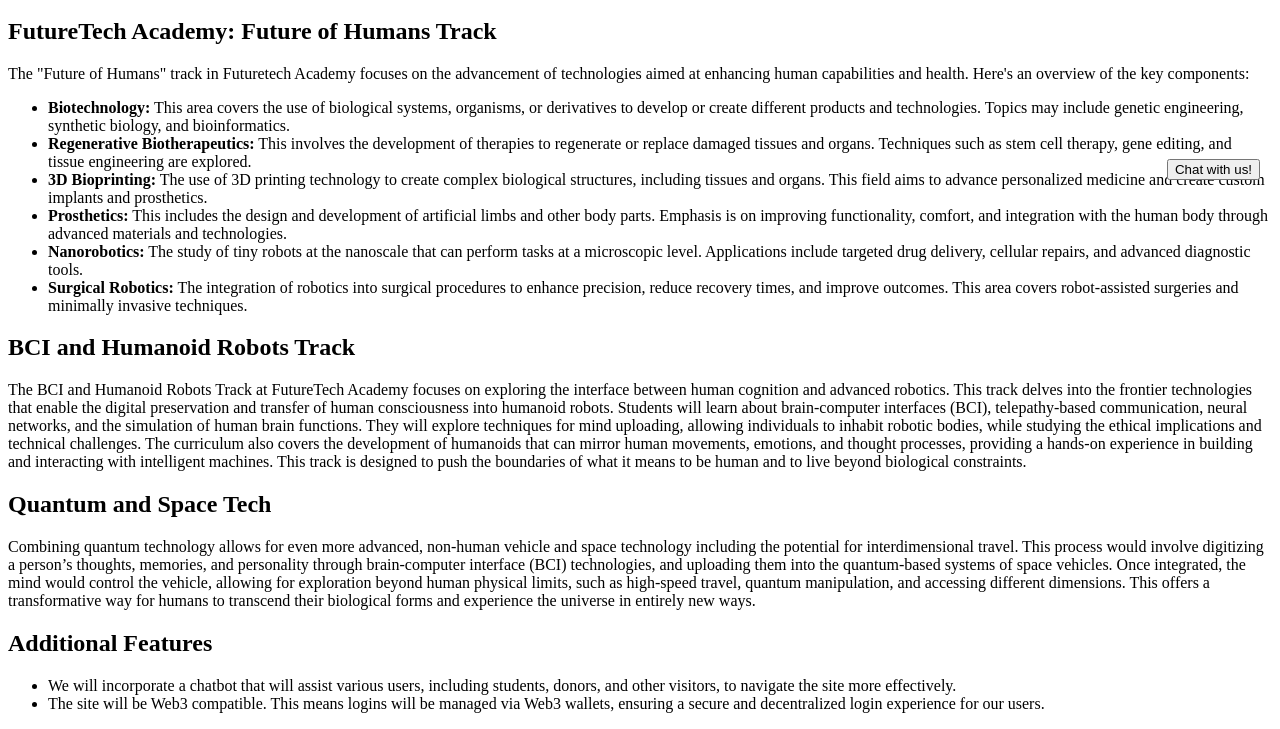
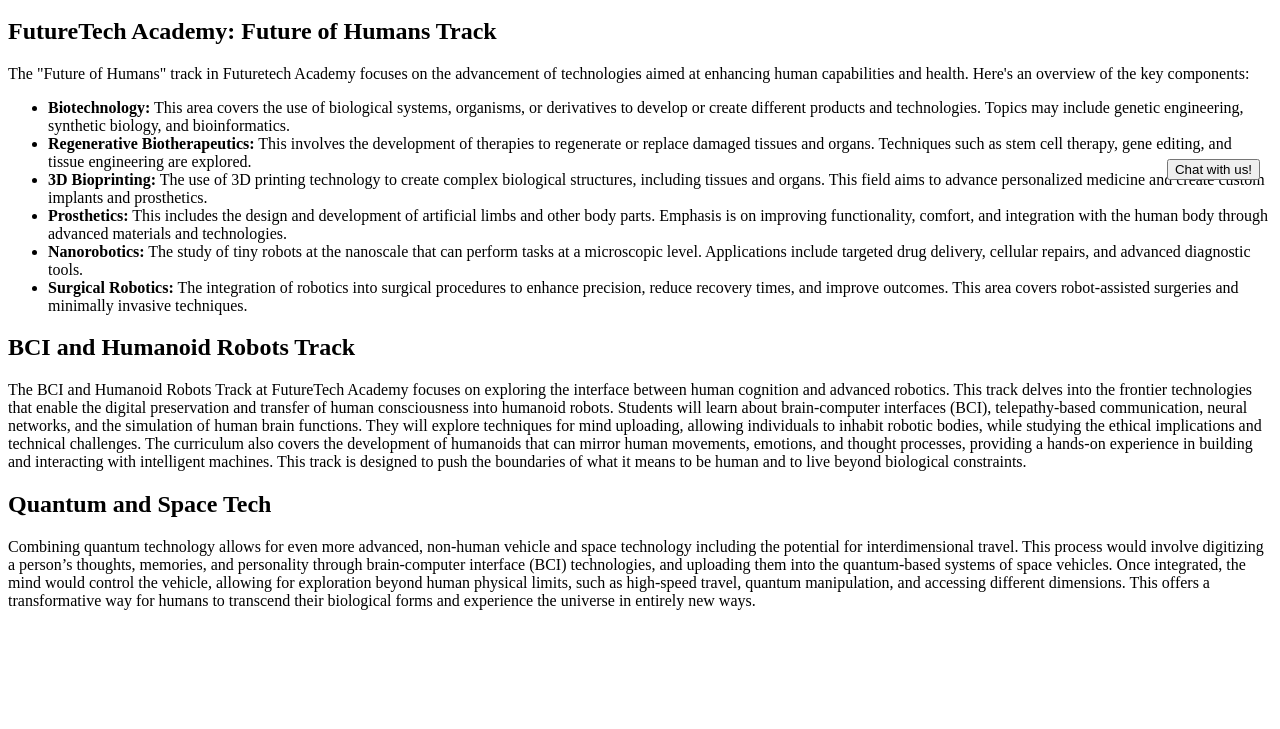
Before and after one commit to Futuretechfoundation/website, a plain HTML site: page index.html in a window 1280 px wide. Shown: the part 600-1329 px from the top of the page. After the commit the page ends 1226 px from the top, so only its background shows below. Drawn offline with Linux system fonts and the light colour scheme.

Commit message:
Update index.html

```diff
--- a/index.html
+++ b/index.html
@@ -104,14 +104,6 @@
         <p>Combining quantum technology allows for even more advanced, non-human vehicle and space technology including the potential for interdimensional travel. This process would involve digitizing a person’s thoughts, memories, and personality through brain-computer interface (BCI) technologies, and uploading them into the quantum-based systems of space vehicles. Once integrated, the mind would control the vehicle, allowing for exploration beyond human physical limits, such as high-speed travel, quantum manipulation, and accessing different dimensions. This offers a transformative way for humans to transcend their biological forms and experience the universe in entirely new ways.</p>
     </section>
 
-    <footer>
-        <h2>Additional Features</h2>
-        <ul>
-            <li>We will incorporate a chatbot that will assist various users, including students, donors, and other visitors, to navigate the site more effectively.</li>
-            <li>The site will be Web3 compatible. This means logins will be managed via Web3 wallets, ensuring a secure and decentralized login experience for our users.</li>
-        </ul>
-    </footer>
-
     <!-- Chatbot -->
     <div id="chatbot">
         <h3>Chatbot</h3>
```
